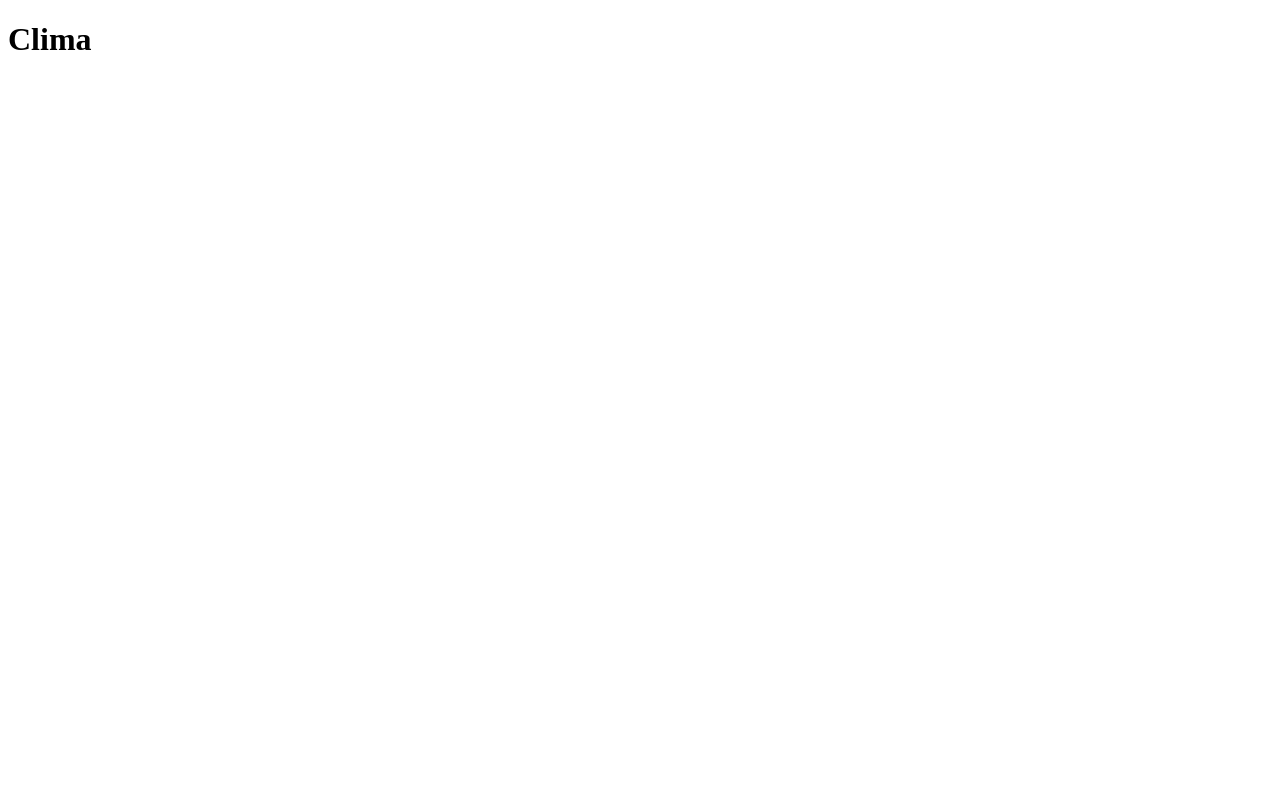
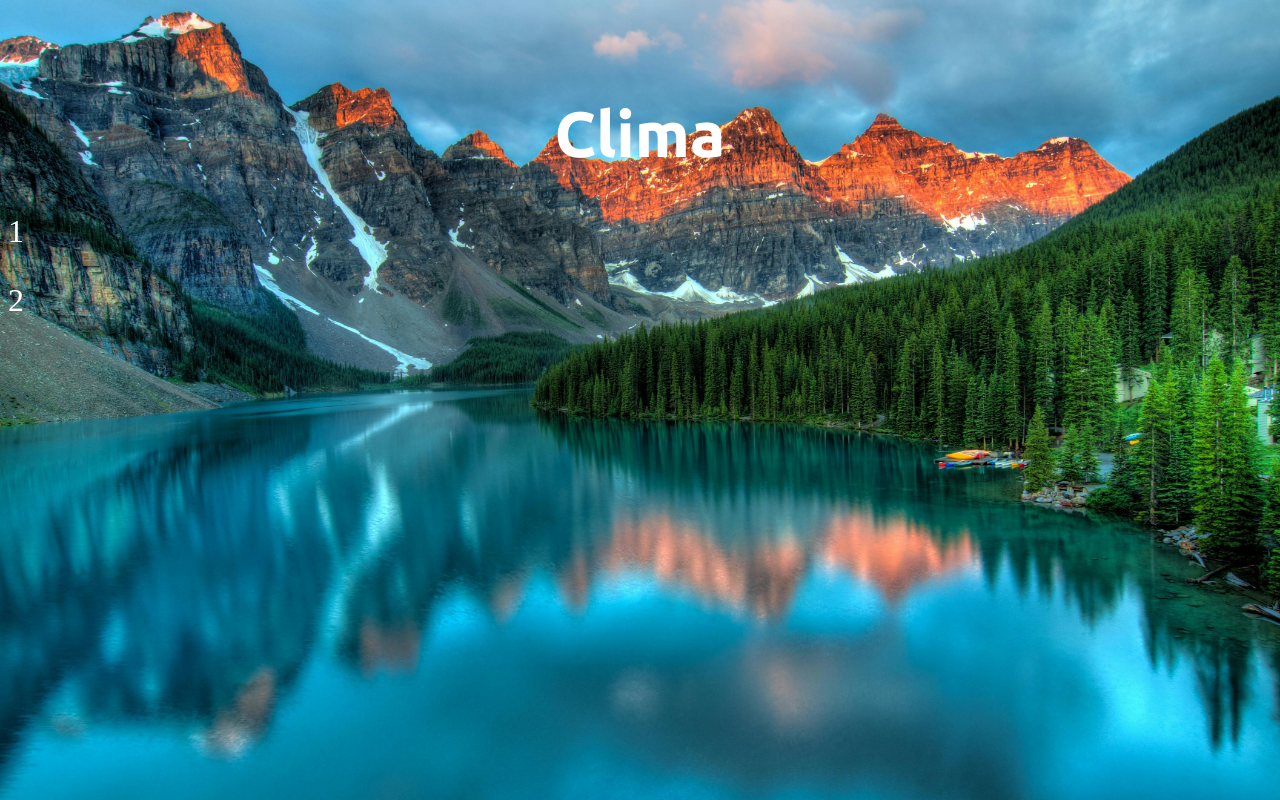
Before and after one commit to AngelGMV/app-clima-con-API, a React (Vite) app: page / in a window 1280 px wide. Built offline with nearby package versions, Linux system fonts and the light colour scheme.

Commit message:
28/01/25

```diff
--- /dev/null
+++ b/src/App.module.css
@@ -0,0 +1,11 @@
+.title{
+    text-align: center;
+    margin-top: 3rem;
+    font-size: 2rem;
+    font-family: "Ubuntu", serif;
+    font-weight: 700;
+}
+
+.container{
+
+}
--- a/src/App.tsx
+++ b/src/App.tsx
@@ -1,8 +1,14 @@
+import styles from './App.module.css'
+
 function App() {
 
   return (
     <>
-      <h1>Clima</h1>
+      <h1 className={styles.title}>Clima</h1>
+      <div className={styles.container}>
+        <p>1</p>
+        <p>2</p>
+      </div>
     </>
   )
 }
--- a/src/index.css
+++ b/src/index.css
@@ -2,6 +2,18 @@
   --white : #FFF;
   --primary :
 }
+
+html {
+  font-size: 62.5%;
+  background-image: url('/fondoClima.jpg');
+  background-size: cover;
+  background-repeat: no-repeat;
+  background-position: center center;
+  background-attachment: fixed;
+  color: var(--white);
+  font-size: 2rem ;
+}
+
 
 body{
   .ubuntu-light {
```
Also changed, not shown: public/fondoApp.jpg (added), public/fondoClima.jpg (added).
